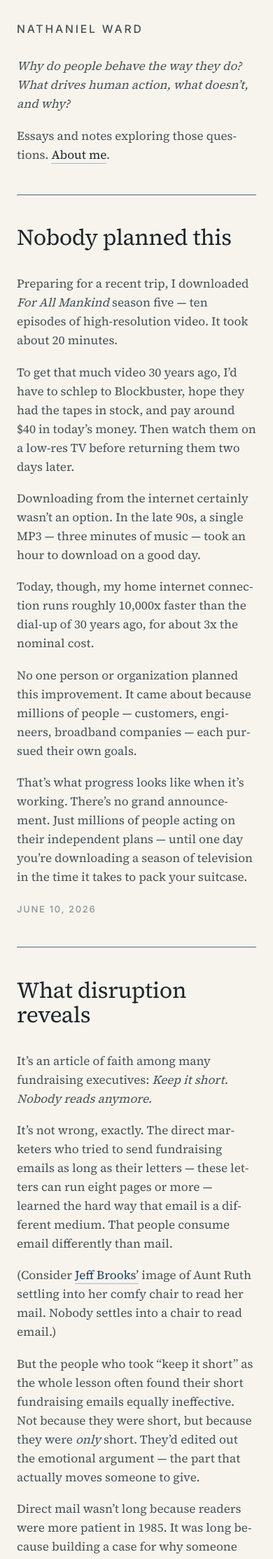
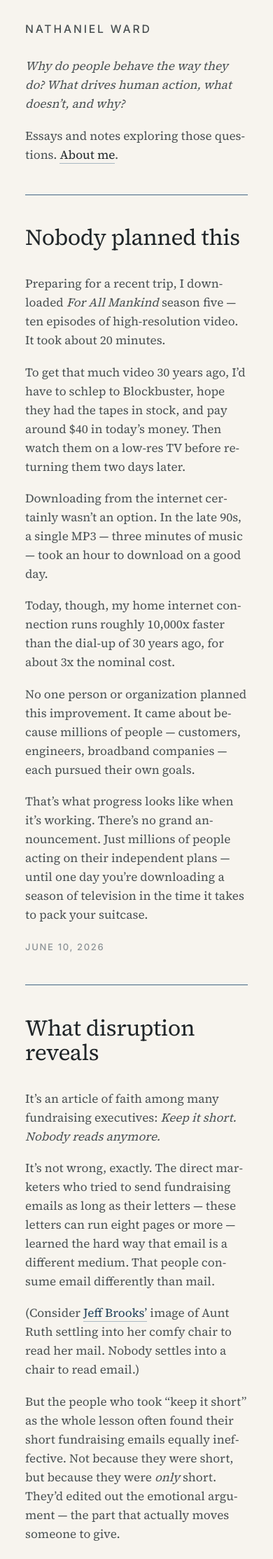
Before and after one commit to nathanielward/nathanielward.github.io, a Jekyll site: the page built from index.html, in a window 390 px wide. Shown: the top 2228 px of the page at 70% size. Built offline with Jekyll 4.4.1, drawn with Linux system fonts in a browser that asks for light colours; the list of posts is cut into pages by our own code.

Commit message:
Replace padding with calc for responsive design on mobile

```diff
--- a/_sass/_ui.scss
+++ b/_sass/_ui.scss
@@ -101,8 +101,8 @@ body > article, body > footer {
 
 @media only screen and (max-width: 480px){
   body > article, body > footer, header, main, .intro {
-    padding-left: clamp(24px, 5vw, 34px);
-    padding-right: clamp(24px, 5vw, 34px);
+    padding-left: calc(var(--pad-x) * 2);
+    padding-right: calc(var(--pad-x) * 2);
   }
 }
 
```
